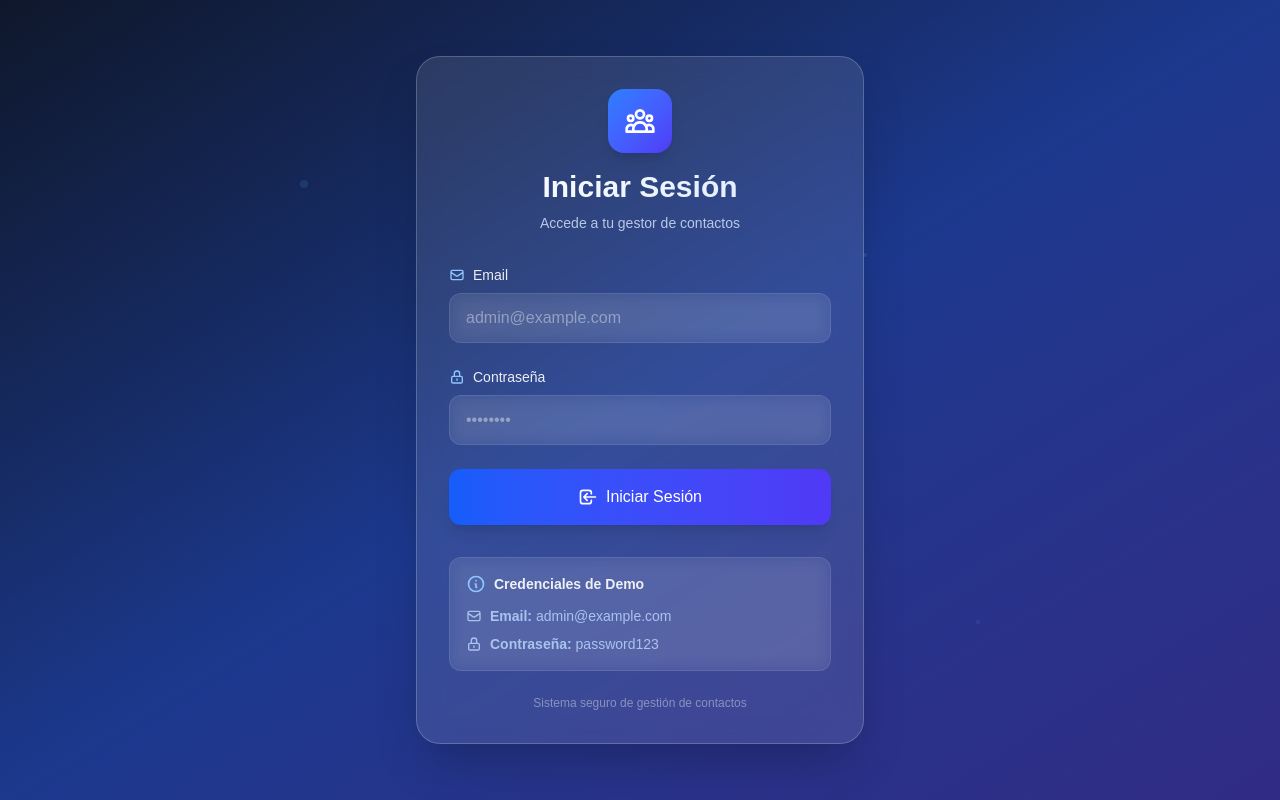
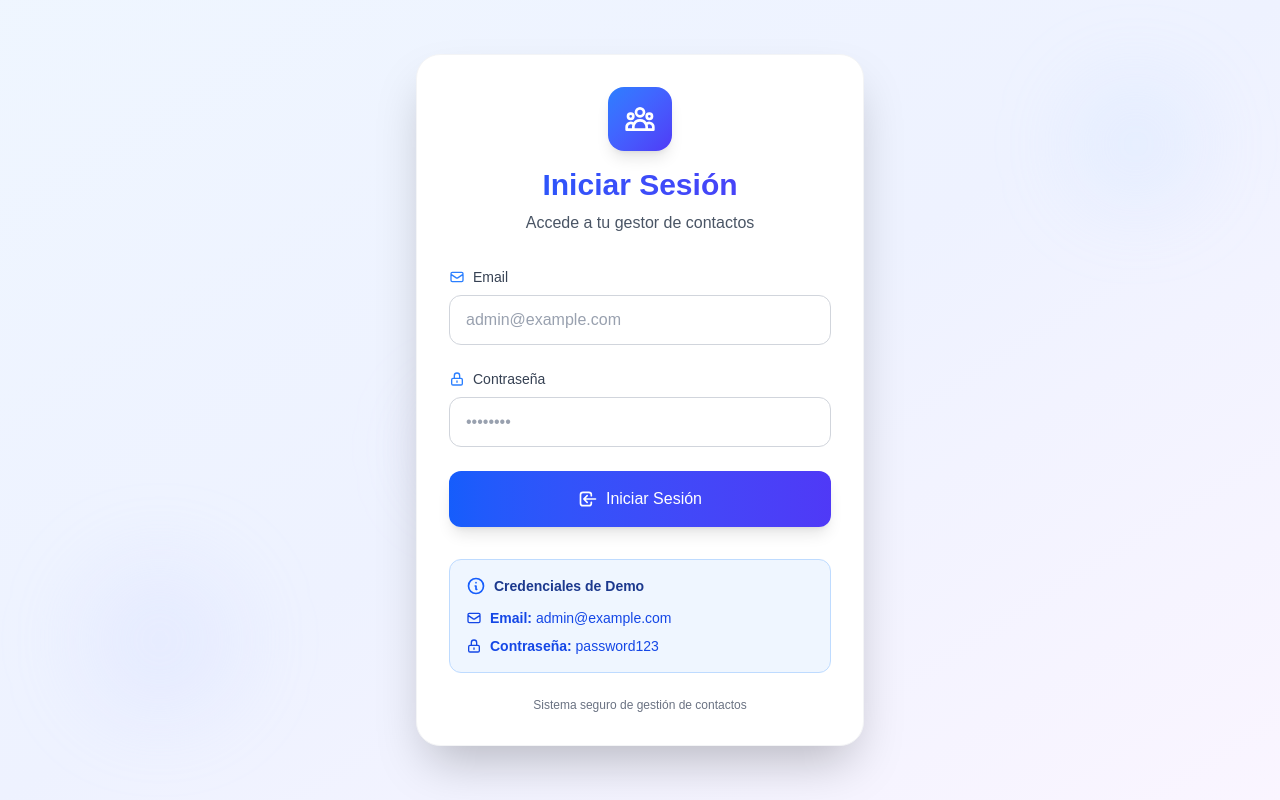
Before and after one commit to wainer/contact-manager-final, a Next.js app: page /login in a window 1280 px wide. Built offline with nearby package versions, Linux system fonts and the light colour scheme.

Commit message:
feat: modernizar diseño del login con estilo glass y gradient con estilo claro

```diff
--- a/src/app/login/page.tsx
+++ b/src/app/login/page.tsx
@@ -37,18 +37,15 @@ export default function LoginPage() {
   }
 
   return (
-    <div className="min-h-screen bg-gradient-to-br from-slate-900 via-blue-900 to-indigo-900 flex justify-center items-center p-4">
-      {/* Partículas de fondo animadas */}
+    <div className="min-h-screen bg-gradient-to-br from-blue-50 via-indigo-50 to-purple-50 flex justify-center items-center p-4">
+      {/* Elementos decorativos sutiles */}
       <div className="absolute inset-0 overflow-hidden">
-        <div className="absolute -inset-10 opacity-20">
-          <div className="absolute top-1/4 left-1/4 w-2 h-2 bg-blue-400 rounded-full animate-pulse"></div>
-          <div className="absolute top-3/4 right-1/4 w-1 h-1 bg-indigo-400 rounded-full animate-pulse delay-300"></div>
-          <div className="absolute top-1/2 left-1/2 w-1.5 h-1.5 bg-cyan-400 rounded-full animate-pulse delay-700"></div>
-          <div className="absolute top-1/3 right-1/3 w-1 h-1 bg-blue-300 rounded-full animate-pulse delay-1000"></div>
-        </div>
+        <div className="absolute top-20 right-20 w-32 h-32 bg-blue-200/20 rounded-full blur-2xl"></div>
+        <div className="absolute bottom-20 left-20 w-40 h-40 bg-indigo-200/20 rounded-full blur-2xl"></div>
+        <div className="absolute top-1/2 left-1/3 w-24 h-24 bg-purple-200/20 rounded-full blur-2xl"></div>
       </div>
 
-      <div className="relative bg-white/10 backdrop-blur-md rounded-3xl shadow-2xl p-8 w-full max-w-md border border-white/20">
+      <div className="relative bg-white rounded-3xl shadow-2xl p-8 w-full max-w-md border border-gray-100">
         {/* Logo */}
         <div className="text-center mb-8">
           <div className="inline-flex items-center justify-center w-16 h-16 bg-gradient-to-br from-blue-500 to-indigo-600 rounded-2xl shadow-lg mb-4">
@@ -56,17 +53,17 @@ export default function LoginPage() {
               <path strokeLinecap="round" strokeLinejoin="round" strokeWidth={2} d="M17 20h5v-2a3 3 0 00-5.356-1.857M17 20H7m10 0v-2c0-.656-.126-1.283-.356-1.857M7 20H2v-2a3 3 0 015.356-1.857M7 20v-2c0-.656.126-1.283.356-1.857m0 0a5.002 5.002 0 019.288 0M15 7a3 3 0 11-6 0 3 3 0 016 0zm6 3a2 2 0 11-4 0 2 2 0 014 0zM7 10a2 2 0 11-4 0 2 2 0 014 0z" />
             </svg>
           </div>
-          <h1 className="text-3xl font-bold bg-gradient-to-r from-white to-blue-100 bg-clip-text text-transparent mb-2">
+          <h1 className="text-3xl font-bold bg-gradient-to-r from-blue-600 to-indigo-600 bg-clip-text text-transparent mb-2">
             Iniciar Sesión
           </h1>
-          <p className="text-blue-100/80 text-sm">Accede a tu gestor de contactos</p>
+          <p className="text-gray-600">Accede a tu gestor de contactos</p>
         </div>
 
         <form onSubmit={handleSubmit} className="space-y-6">
           {/* Campo Email */}
           <div className="space-y-2">
-            <label className="block text-sm font-medium text-white/90 flex items-center space-x-2">
-              <svg className="w-4 h-4 text-blue-300" fill="none" stroke="currentColor" viewBox="0 0 24 24">
+            <label className="block text-sm font-medium text-gray-700 flex items-center space-x-2">
+              <svg className="w-4 h-4 text-blue-500" fill="none" stroke="currentColor" viewBox="0 0 24 24">
                 <path strokeLinecap="round" strokeLinejoin="round" strokeWidth={2} d="M3 8l7.89 5.26a2 2 0 002.22 0L21 8M5 19h14a2 2 0 002-2V7a2 2 0 00-2-2H5a2 2 0 00-2 2v10a2 2 0 002 2z" />
               </svg>
               <span>Email</span>
@@ -77,7 +74,7 @@ export default function LoginPage() {
                 value={email}
                 onChange={(e) => setEmail(e.target.value)}
                 placeholder="admin@example.com"
-                className="w-full px-4 py-3 bg-white/5 border border-white/10 rounded-xl text-white placeholder-white/40 focus:outline-none focus:ring-2 focus:ring-blue-500/50 focus:border-blue-500/50 transition-all duration-200 backdrop-blur-sm"
+                className="w-full px-4 py-3 bg-white border border-gray-300 rounded-xl text-gray-900 placeholder-gray-400 focus:outline-none focus:ring-2 focus:ring-blue-500 focus:border-blue-500 transition-all duration-200"
                 required
               />
             </div>
@@ -85,8 +82,8 @@ export default function LoginPage() {
 
           {/* Campo Contraseña */}
           <div className="space-y-2">
-            <label className="block text-sm font-medium text-white/90 flex items-center space-x-2">
-              <svg className="w-4 h-4 text-blue-300" fill="none" stroke="currentColor" viewBox="0 0 24 24">
+            <label className="block text-sm font-medium text-gray-700 flex items-center space-x-2">
+              <svg className="w-4 h-4 text-blue-500" fill="none" stroke="currentColor" viewBox="0 0 24 24">
                 <path strokeLinecap="round" strokeLinejoin="round" strokeWidth={2} d="M12 15v2m-6 4h12a2 2 0 002-2v-6a2 2 0 00-2-2H6a2 2 0 00-2 2v6a2 2 0 002 2zm10-10V7a4 4 0 00-8 0v4h8z" />
               </svg>
               <span>Contraseña</span>
@@ -97,7 +94,7 @@ export default function LoginPage() {
                 value={password}
                 onChange={(e) => setPassword(e.target.value)}
                 placeholder="••••••••"
-                className="w-full px-4 py-3 bg-white/5 border border-white/10 rounded-xl text-white placeholder-white/40 focus:outline-none focus:ring-2 focus:ring-blue-500/50 focus:border-blue-500/50 transition-all duration-200 backdrop-blur-sm"
+                className="w-full px-4 py-3 bg-white border border-gray-300 rounded-xl text-gray-900 placeholder-gray-400 focus:outline-none focus:ring-2 focus:ring-blue-500 focus:border-blue-500 transition-all duration-200"
                 required
               />
             </div>
@@ -105,8 +102,8 @@ export default function LoginPage() {
 
           {/* Mensaje de error */}
           {error && (
-            <div className="bg-red-500/20 border border-red-500/30 rounded-xl p-4 backdrop-blur-sm">
-              <div className="flex items-center space-x-2 text-red-200">
+            <div className="bg-red-50 border border-red-200 rounded-xl p-4">
+              <div className="flex items-center space-x-2 text-red-700">
                 <svg className="w-5 h-5" fill="none" stroke="currentColor" viewBox="0 0 24 24">
                   <path strokeLinecap="round" strokeLinejoin="round" strokeWidth={2} d="M12 8v4m0 4h.01M21 12a9 9 0 11-18 0 9 9 0 0118 0z" />
                 </svg>
@@ -119,7 +116,7 @@ export default function LoginPage() {
           <button
             type="submit"
             disabled={loading}
-            className="w-full bg-gradient-to-r from-blue-600 to-indigo-600 text-white py-4 px-4 rounded-xl hover:from-blue-700 hover:to-indigo-700 focus:outline-none focus:ring-2 focus:ring-blue-500/50 focus:ring-offset-2 focus:ring-offset-slate-900 disabled:opacity-50 disabled:cursor-not-allowed transition-all duration-200 shadow-lg hover:shadow-xl font-medium flex items-center justify-center space-x-2"
+            className="w-full bg-gradient-to-r from-blue-600 to-indigo-600 text-white py-4 px-4 rounded-xl hover:from-blue-700 hover:to-indigo-700 focus:outline-none focus:ring-2 focus:ring-blue-500 focus:ring-offset-2 disabled:opacity-50 disabled:cursor-not-allowed transition-all duration-200 shadow-lg hover:shadow-xl font-medium flex items-center justify-center space-x-2"
           >
             {loading ? (
               <>
@@ -138,21 +135,21 @@ export default function LoginPage() {
         </form>
 
         {/* Credenciales de demo */}
-        <div className="mt-8 p-4 bg-white/5 rounded-xl border border-white/10 backdrop-blur-sm">
+        <div className="mt-8 p-4 bg-blue-50 rounded-xl border border-blue-200">
           <div className="flex items-center space-x-2 mb-3">
-            <svg className="w-5 h-5 text-blue-300" fill="none" stroke="currentColor" viewBox="0 0 24 24">
+            <svg className="w-5 h-5 text-blue-600" fill="none" stroke="currentColor" viewBox="0 0 24 24">
               <path strokeLinecap="round" strokeLinejoin="round" strokeWidth={2} d="M13 16h-1v-4h-1m1-4h.01M21 12a9 9 0 11-18 0 9 9 0 0118 0z" />
             </svg>
-            <h3 className="font-semibold text-white/90 text-sm">Credenciales de Demo</h3>
+            <h3 className="font-semibold text-blue-900 text-sm">Credenciales de Demo</h3>
           </div>
           <div className="space-y-2 text-sm">
-            <div className="flex items-center space-x-2 text-blue-200/80">
+            <div className="flex items-center space-x-2 text-blue-700">
               <svg className="w-4 h-4" fill="none" stroke="currentColor" viewBox="0 0 24 24">
                 <path strokeLinecap="round" strokeLinejoin="round" strokeWidth={2} d="M3 8l7.89 5.26a2 2 0 002.22 0L21 8M5 19h14a2 2 0 002-2V7a2 2 0 00-2-2H5a2 2 0 00-2 2v10a2 2 0 002 2z" />
               </svg>
               <span><strong>Email:</strong> admin@example.com</span>
             </div>
-            <div className="flex items-center space-x-2 text-blue-200/80">
+            <div className="flex items-center space-x-2 text-blue-700">
               <svg className="w-4 h-4" fill="none" stroke="currentColor" viewBox="0 0 24 24">
                 <path strokeLinecap="round" strokeLinejoin="round" strokeWidth={2} d="M12 15v2m-6 4h12a2 2 0 002-2v-6a2 2 0 00-2-2H6a2 2 0 00-2 2v6a2 2 0 002 2zm10-10V7a4 4 0 00-8 0v4h8z" />
               </svg>
@@ -163,7 +160,7 @@ export default function LoginPage() {
 
         {/* Footer */}
         <div className="mt-6 text-center">
-          <p className="text-white/40 text-xs">
+          <p className="text-gray-500 text-xs">
             Sistema seguro de gestión de contactos
           </p>
         </div>
```
Also changed, not shown: assets/screenshots/login.png.
